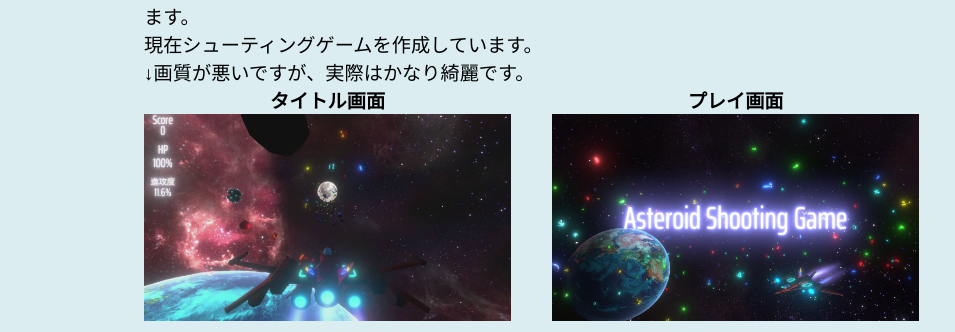
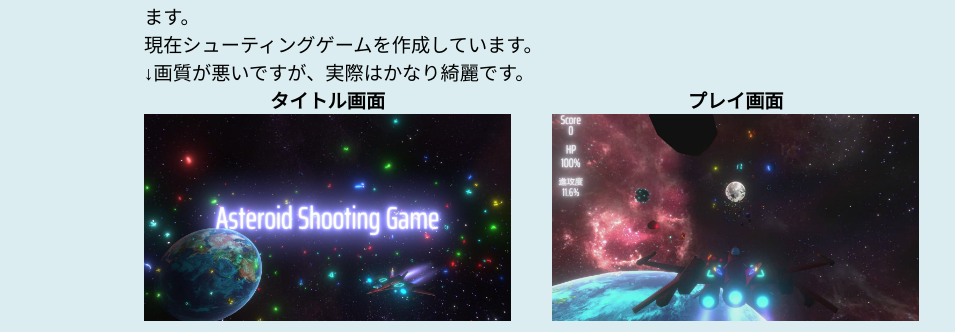
Before and after one commit to TAMGameCreator/NO.01, a plain HTML site: page index.html in a window 1280 px wide. Shown: the part 462-794 px from the top of the page, 0-955 px from the left. Drawn offline with Linux system fonts and the light colour scheme.

Commit message:
Update index.html

```diff
--- a/index.html
+++ b/index.html
@@ -23,8 +23,8 @@
              <div class="text">↓画質が悪いですが、実際はかなり綺麗です。</div>
              <div class="text">
                <div class="juxta">
-                 <div><div style="text-align:center; width:90%;"><strong>タイトル画面</strong></div><img src="data/image01.jpg" width="90%"></div>
-                 <div><div style="text-align:center; width:90%;"><strong>プレイ画面</strong></div><img src="data/image02.jpg" width="90%"></div>
+                 <div><div style="text-align:center; width:90%;"><strong>タイトル画面</strong></div><img src="data/image02.jpg" width="90%"></div>
+                 <div><div style="text-align:center; width:90%;"><strong>プレイ画面</strong></div><img src="data/image01.jpg" width="90%"></div>
                </div>
              </div>
              <h2>あとがき</h2>
```
